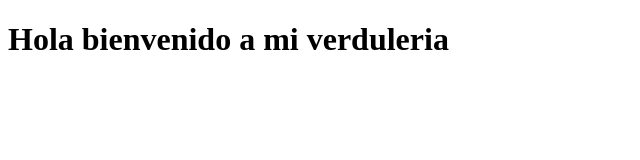
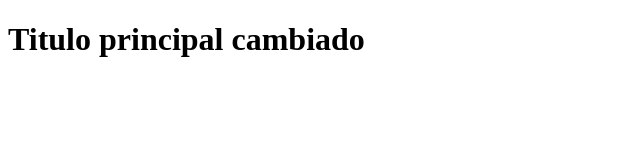
Before and after one commit to GabrielAlberini/proyecto-verduleria, a plain HTML site: page index.html in a window 1280 px wide. Shown: the whole page, without its empty margins (0-640 px from the left). Drawn offline with Linux system fonts and the light colour scheme.

Commit message:
Modificación de titulo principal

```diff
--- a/index.html
+++ b/index.html
@@ -8,6 +8,6 @@
     <link rel="stylesheet" href="style.css" />
   </head>
   <body>
-    <h1>Hola bienvenido a mi verduleria</h1>
+    <h1>Titulo principal cambiado</h1>
   </body>
 </html>
```
